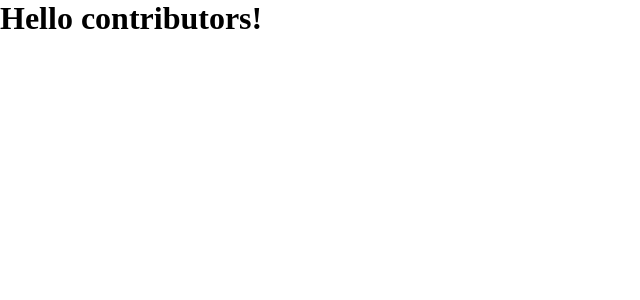
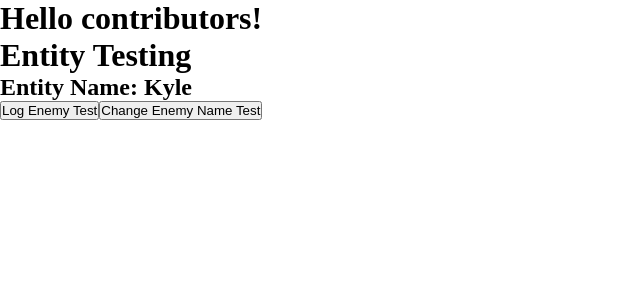
Before and after one commit to theGreatKyle1994/project-alpha, a React (Vite) app in the folder client/: page /entity in a window 1280 px wide. Before the commit this address had no page. Shown: the top 300 px of the page, without its empty margins (0-640 px from the left). Built offline with nearby package versions, Linux system fonts and the light colour scheme.

Commit message:
create basic custom hook to support class instance state

```diff
--- a/client/src/App.jsx
+++ b/client/src/App.jsx
@@ -1,5 +1,6 @@
 import { Routes, Route } from "react-router-dom";
 import Combat from "./components/combat/Combat";
+import EntityTesting from "./components/EntityTesting";
 import MapGenerator from "./components/map/MapGenerator";
 import "./App.css";
 
@@ -9,7 +10,8 @@ const App = () => {
       <h1>Hello contributors!</h1>
       <Routes>
         <Route path="/combat" element={<Combat />} />
-        <Route path="/map" element={<MapGenerator size={25} />} />
+        <Route path="/entity" element={<EntityTesting />} />
+        <Route path="/map" element={<MapGenerator size={10} />} />
       </Routes>
     </>
   );
--- /dev/null
+++ b/client/src/components/EntityTesting.jsx
@@ -0,0 +1,26 @@
+import useEntity from "../hooks/useEntity";
+import Entity from "../entities/Entity";
+
+const EntityTesting = () => {
+  const enemy1 = useEntity(new Entity(100, 100, "Kyle"));
+
+  const displayEnemy = () => {
+    console.log(enemy1);
+  };
+
+  const changeEnemyName = () => {
+    if (enemy1.name === "Kyle") enemy1.changeName("Mark");
+    else enemy1.changeName("Kyle");
+  };
+
+  return (
+    <>
+      <h1>Entity Testing</h1>
+      <h2>Entity Name: {enemy1.name}</h2>
+      <button onClick={displayEnemy}>Log Enemy Test</button>
+      <button onClick={changeEnemyName}>Change Enemy Name Test</button>
+    </>
+  );
+};
+
+export default EntityTesting;
--- a/client/src/entities/Entity.js
+++ b/client/src/entities/Entity.js
@@ -1,5 +1,13 @@
 class Entity {
-  // todo
+  constructor(health, maxHealth, name) {
+    this.health = health;
+    this.maxHealth = maxHealth;
+    this.name = name;
+  }
+
+  changeName(newName) {
+    this.name = newName;
+  }
 }
 
 export default Entity;
--- /dev/null
+++ b/client/src/hooks/useEntity.js
@@ -0,0 +1,20 @@
+import { useState } from "react";
+
+const projectEntity = (entity) => ({
+  name: entity.name,
+  health: entity.health,
+  maxHealth: entity.maxHealth,
+});
+
+const useEntity = (entity) => {
+  const [projection, setProjection] = useState(projectEntity(entity));
+  return {
+    ...projection,
+    changeName: (newName) => {
+      entity.changeName(newName);
+      setProjection(projectEntity(entity));
+    },
+  };
+};
+
+export default useEntity;
```
